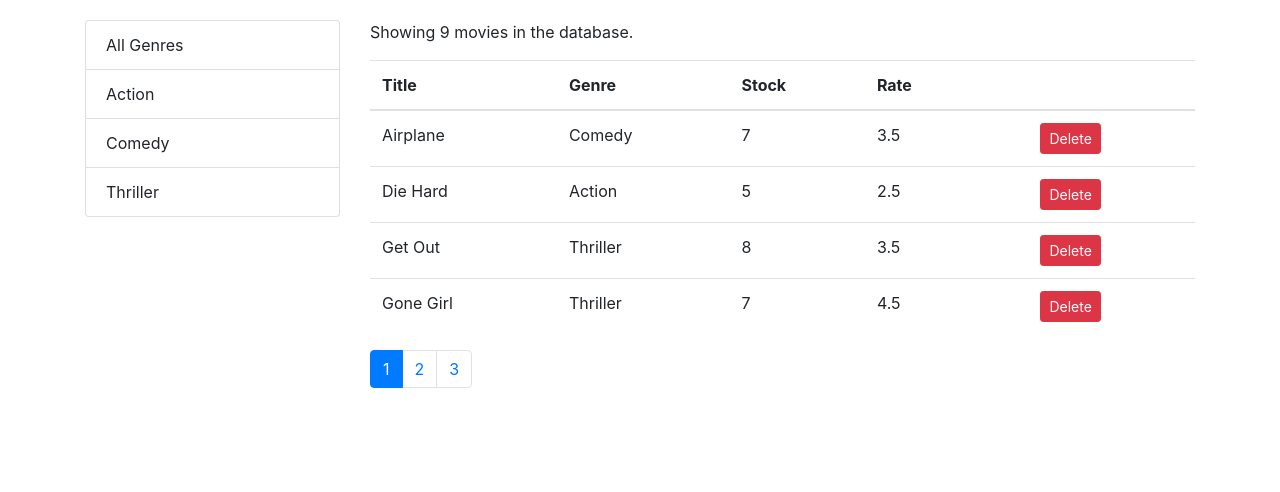
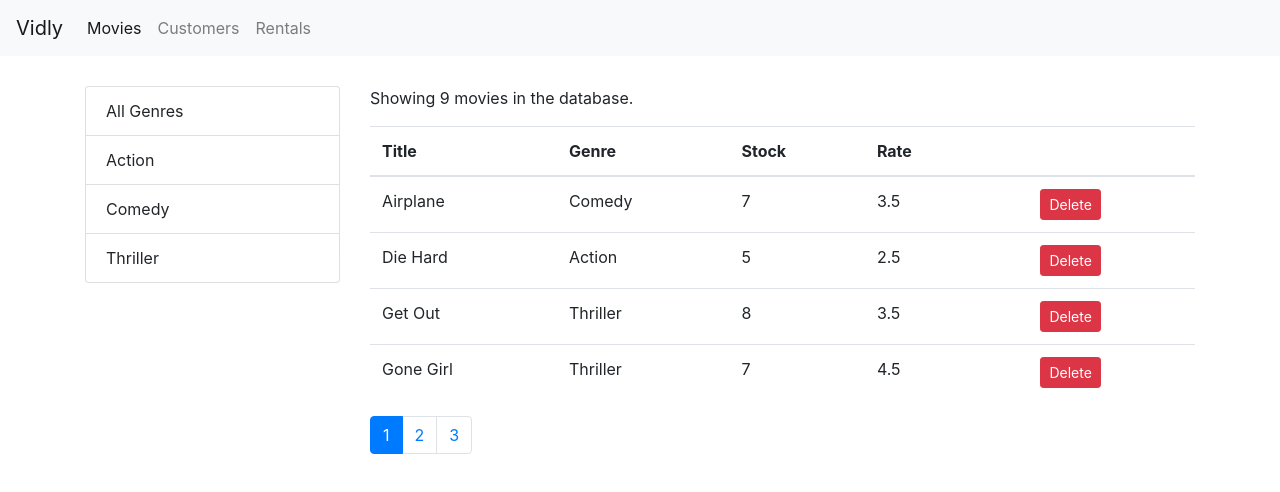
Before and after one commit to briankuan/react-vidly, a React (Create React App) app: page /movies in a window 1280 px wide. Shown: the top 492 px of the page. Built offline with nearby package versions, Linux system fonts and the light colour scheme.

Commit message:
Adding the NavBar

```diff
--- a/src/App.js
+++ b/src/App.js
@@ -1,5 +1,6 @@
 import React from 'react';
 import { Route, Redirect, Switch } from 'react-router-dom';
+import NavBar from './components/navBar';
 import Movies from './components/movies';
 import Customers from './components/customers';
 import Rentals from './components/rentals';
@@ -8,6 +9,8 @@
 
 export default function App() {
   return (
+    <React.Fragment>
+      <NavBar />
       <main className="container">
         <Switch>
           <Route path="/movies" component={Movies} />
@@ -18,5 +21,6 @@
           <Redirect to="/not-found" />
         </Switch>
       </main>
+    </React.Fragment>
   );
 }
--- /dev/null
+++ b/src/components/navBar.jsx
@@ -0,0 +1,38 @@
+import React from 'react';
+import { NavLink, Link } from 'react-router-dom';
+
+const NavBar = () => {
+  return (
+    <nav className="navbar navbar-expand-lg navbar-light bg-light">
+      <Link className="navbar-brand" to="/">
+        Vidly
+      </Link>
+      <button
+        className="navbar-toggler"
+        type="button"
+        data-toggle="collapse"
+        data-target="#navbarNavAltMarkup"
+        aria-controls="navbarNavAltMarkup"
+        aria-expanded="false"
+        aria-label="Toggle navigation"
+      >
+        <span className="navbar-toggler-icon" />
+      </button>
+      <div className="collapse navbar-collapse" id="navbarNavAltMarkup">
+        <div className="navbar-nav">
+          <NavLink className="nav-item nav-link" to="/movies">
+            Movies
+          </NavLink>
+          <NavLink className="nav-item nav-link" to="/customers">
+            Customers
+          </NavLink>
+          <NavLink className="nav-item nav-link" to="/rentals">
+            Rentals
+          </NavLink>
+        </div>
+      </div>
+    </nav>
+  );
+};
+
+export default NavBar;
--- a/src/index.css
+++ b/src/index.css
@@ -1,7 +1,11 @@
 body {
   margin: 0;
-  padding: 20px 0 0 0;
+  padding: 0 0 0 0;
   font-family: sans-serif;
+}
+
+.navbar{
+margin-bottom: 30px
 }
 
 .clickable {
```
Lines whose indentation alone changed are shown as unchanged.
